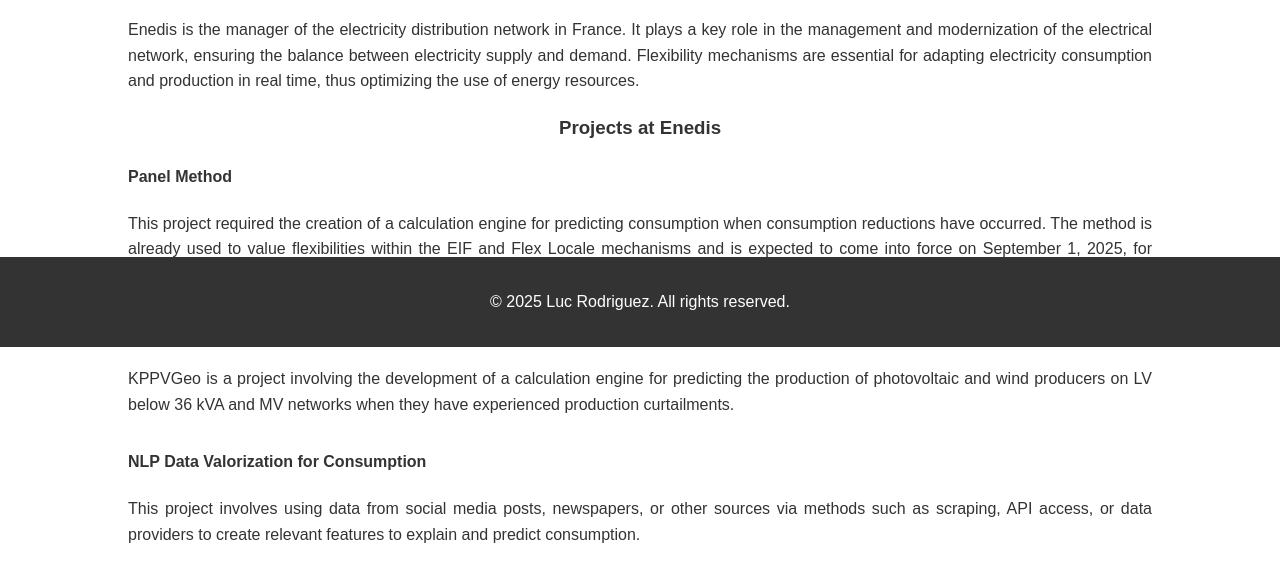
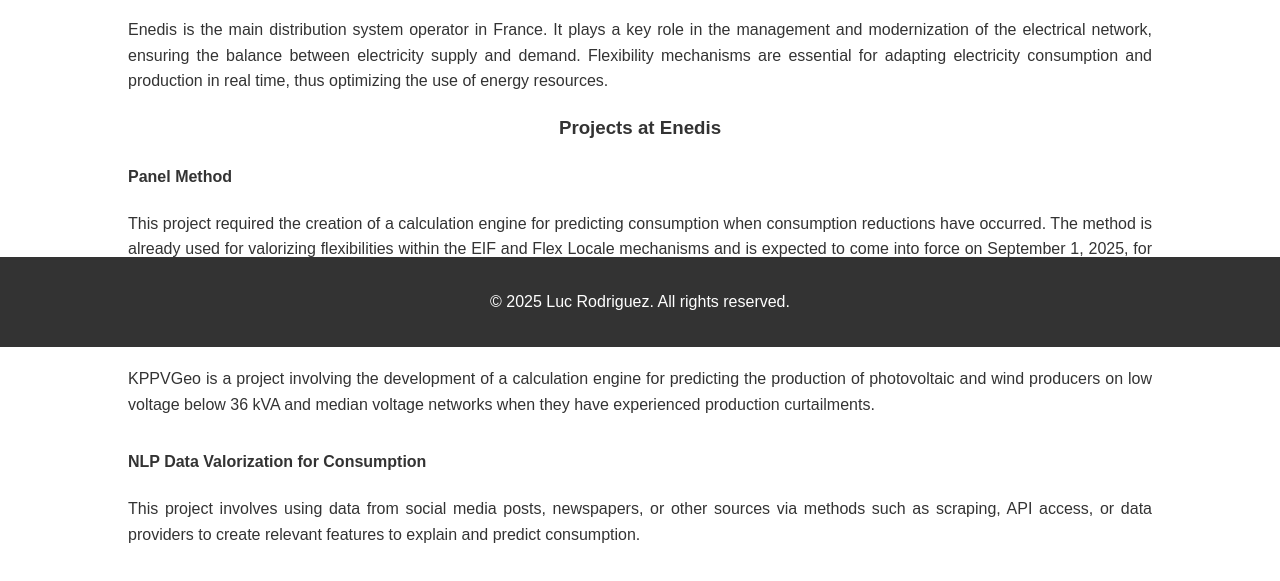
Before and after one commit to LRodriguez3/LRodriguez3.github.io, a plain HTML site: page pages/enedis_en.html in a window 1280 px wide. Shown: the part 453-1034 px from the top of the page. Drawn offline with Linux system fonts and the light colour scheme.

Commit message:
Correct some english vocabulary

```diff
--- a/pages/enedis_en.html
+++ b/pages/enedis_en.html
@@ -118,15 +118,15 @@
     </div>
     <div class="container">
         <h2 style="text-align: center;">Enedis</h2>
-        <p style="text-align: justify;">Enedis is the manager of the electricity distribution network in France. It plays a key role in the management and modernization of the electrical network, ensuring the balance between electricity supply and demand. Flexibility mechanisms are essential for adapting electricity consumption and production in real time, thus optimizing the use of energy resources.</p>
+        <p style="text-align: justify;">Enedis is the main distribution system operator in France. It plays a key role in the management and modernization of the electrical network, ensuring the balance between electricity supply and demand. Flexibility mechanisms are essential for adapting electricity consumption and production in real time, thus optimizing the use of energy resources.</p>
         <h3 style="text-align: center;">Projects at Enedis</h3>
         <div class="project">
             <h4>Panel Method</h4>
-            <p>This project required the creation of a calculation engine for predicting consumption when consumption reductions have occurred. The method is already used to value flexibilities within the EIF and Flex Locale mechanisms and is expected to come into force on September 1, 2025, for NEBEF. The scope is LV below 36 kVA.</p>
+            <p>This project required the creation of a calculation engine for predicting consumption when consumption reductions have occurred. The method is already used for valorizing flexibilities within the EIF and Flex Locale mechanisms and is expected to come into force on September 1, 2025, for NEBEF/NEBCO. The application perimeter is low voltage below 36 kVA.</p>
         </div>
         <div class="project">
             <h4>KPPVGeo</h4>
-            <p>KPPVGeo is a project involving the development of a calculation engine for predicting the production of photovoltaic and wind producers on LV below 36 kVA and MV networks when they have experienced production curtailments.</p>
+            <p>KPPVGeo is a project involving the development of a calculation engine for predicting the production of photovoltaic and wind producers on low voltage below 36 kVA and median voltage networks when they have experienced production curtailments.</p>
         </div>
         <div class="project">
             <h4>NLP Data Valorization for Consumption</h4>
```
Also changed, not shown: pages/keolis_hove_en.html (+1 -1 lines), pages/keolis_hove_fr.html (+1 -1 lines), pages/michelin_en.html (+1 -1 lines), pages/side_projects_en.html (+1 -1 lines).
